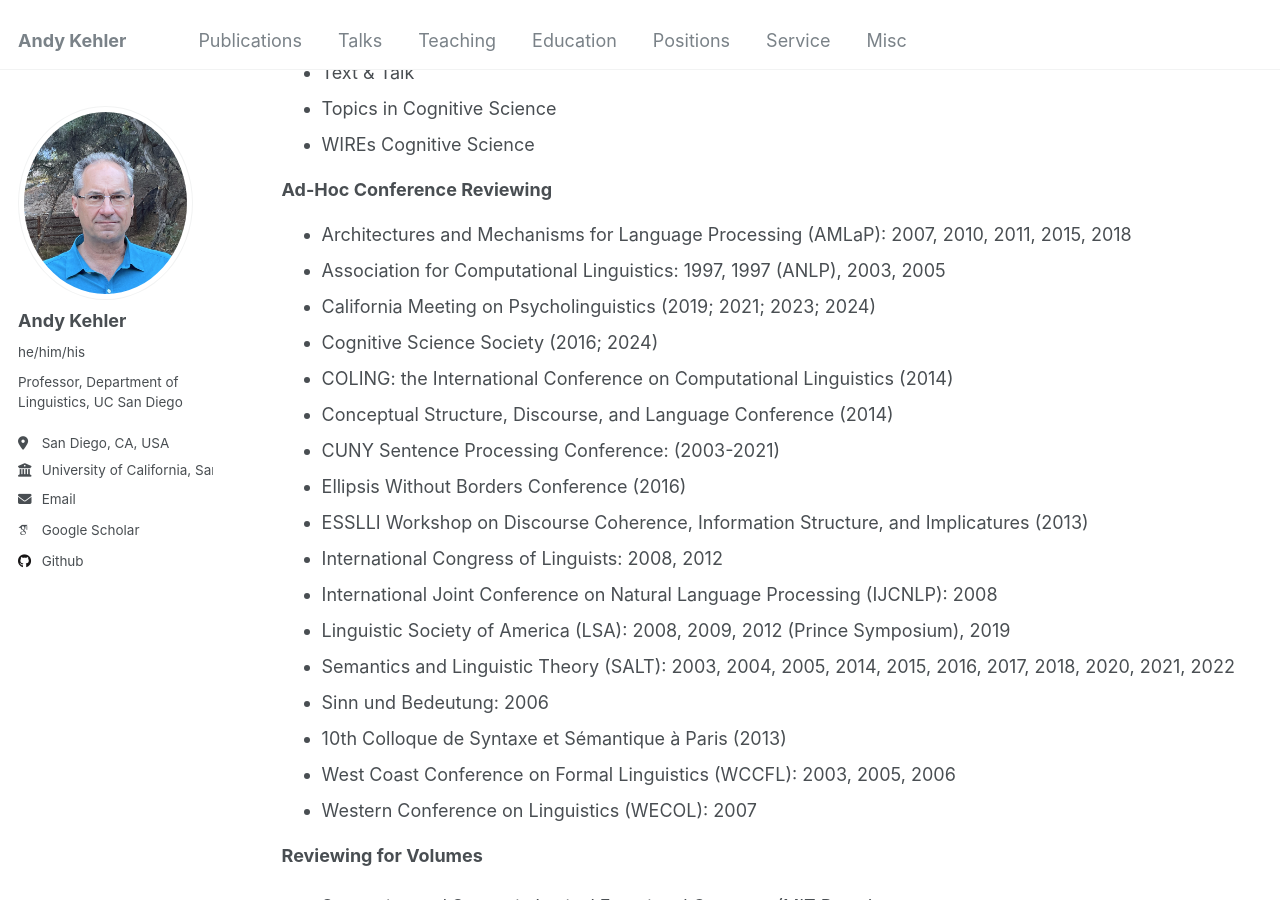
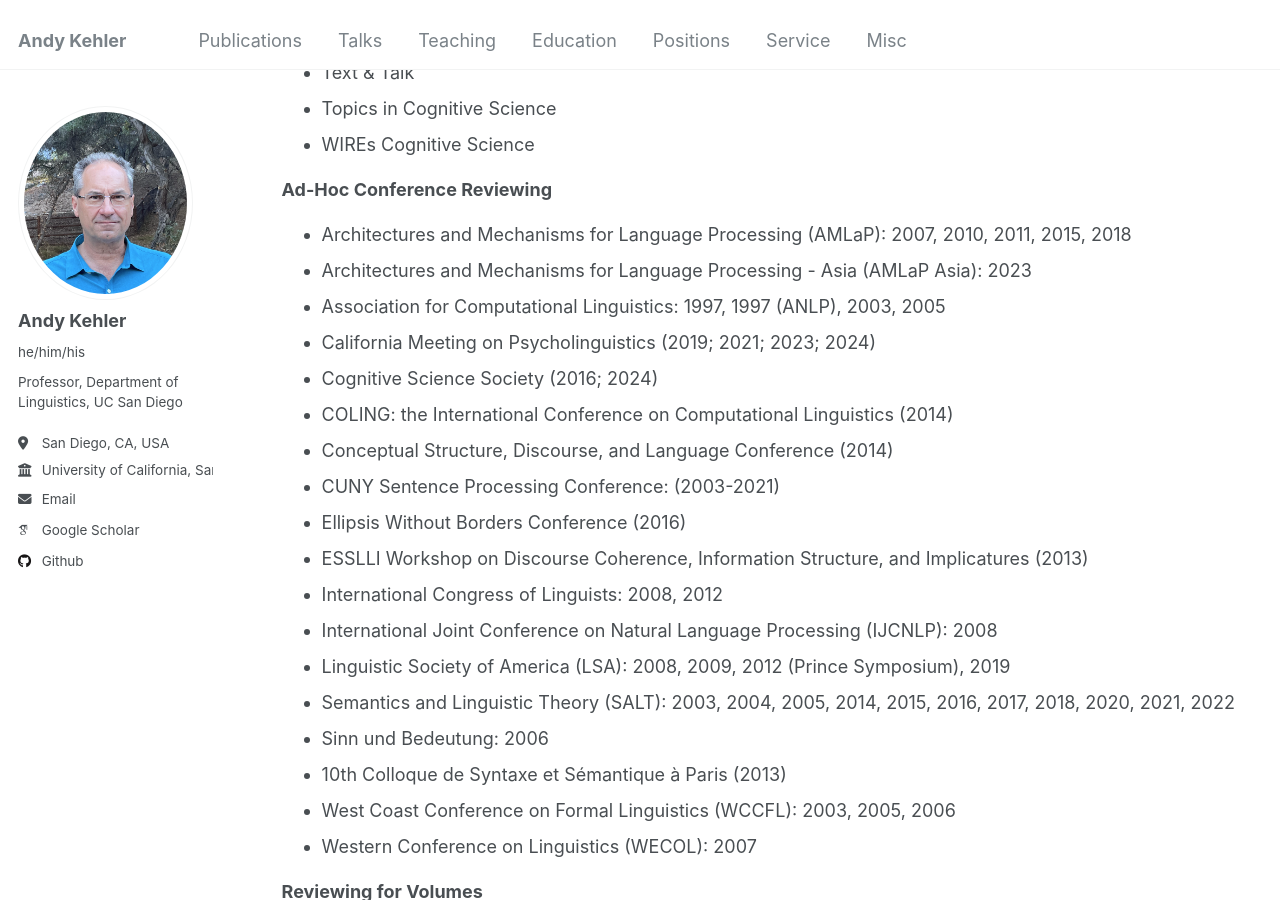
Before and after one commit to akehler/akehler.github.io, a Jekyll site: the page built from _pages/service.html, in a window 1280 px wide and 900 px high, scrolled down 5037 px. Built offline with Jekyll 4.4.1, drawn with Linux system fonts in a browser that asks for light colours; some web fonts are replaced.

Commit message:
Update service.html

```diff
--- a/_pages/service.html
+++ b/_pages/service.html
@@ -437,6 +437,8 @@ Architectures and Mechanisms for Language Processing
 (AMLaP): 2007, 2010, 2011, 2015, 2018
   </li><li>
 
+Architectures and Mechanisms for Language Processing - Asia (AMLaP Asia): 2023
+  </li><li>
 
 Association for Computational Linguistics: 1997, 1997 (ANLP), 2003, 2005
   </li><li>
```
